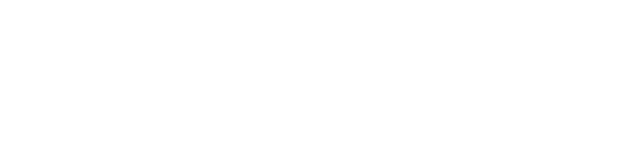
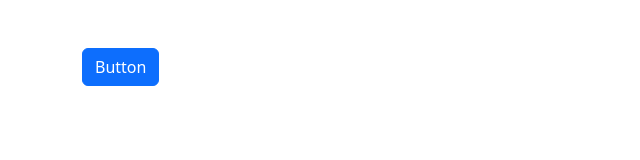
Before and after one commit to SalinasJason/COMP001B.LectureActivity6, a plain HTML site: page index.html in a window 1280 px wide. Shown: the whole page, without its empty margins (0-640 px from the left). Drawn offline with nearby package versions, Linux system fonts and the light colour scheme.

Commit message:
added bootstrap CSS and JS with button

```diff
--- a/index.html
+++ b/index.html
@@ -1,11 +1,21 @@
 <!DOCTYPE html>
 <html lang="en">
 <head>
-    <meta charset="UTF-8">
-    <meta name="viewport" content="width=device-width, initial-scale=1.0">
-    <title>Document</title>
+  <meta charset="UTF-8">
+  <meta name="viewport" content="width=device-width, initial-scale=1.0">
+  <title>COMP001B Lecture Activity 6</title>
+  <!-- Bootstrap CSS -->
+  <link href="https://cdn.jsdelivr.net/npm/bootstrap@5.3.3/dist/css/bootstrap.min.css" rel="stylesheet" integrity="sha384-QWTKZyjpPEjISv5WaRU9OFeRpok6YctnYmDr5pNlyT2bRjXh0JMhjY6hW+ALEwIH" crossorigin="anonymous"> <!-- Allows you to use Bootstrap styles -->
 </head>
 <body>
 
+    <div class="container mt-5 mb-3"> <!-- Allows you to position your button -->
+        <div>
+            <button type="button" class="btn btn-primary">Button</button> <!-- Button -->
+        </div>
+    </div>
+
+  <!-- Bootstrap JS -->
+  <script src="https://cdn.jsdelivr.net/npm/bootstrap@5.3.3/dist/js/bootstrap.bundle.min.js" integrity="sha384-YvpcrYf0tY3lHB60NNkmXc5s9fDVZLESaAA55NDzOxhy9GkcIdslK1eN7N6jIeHz" crossorigin="anonymous"></script>
 </body>
 </html>
```
